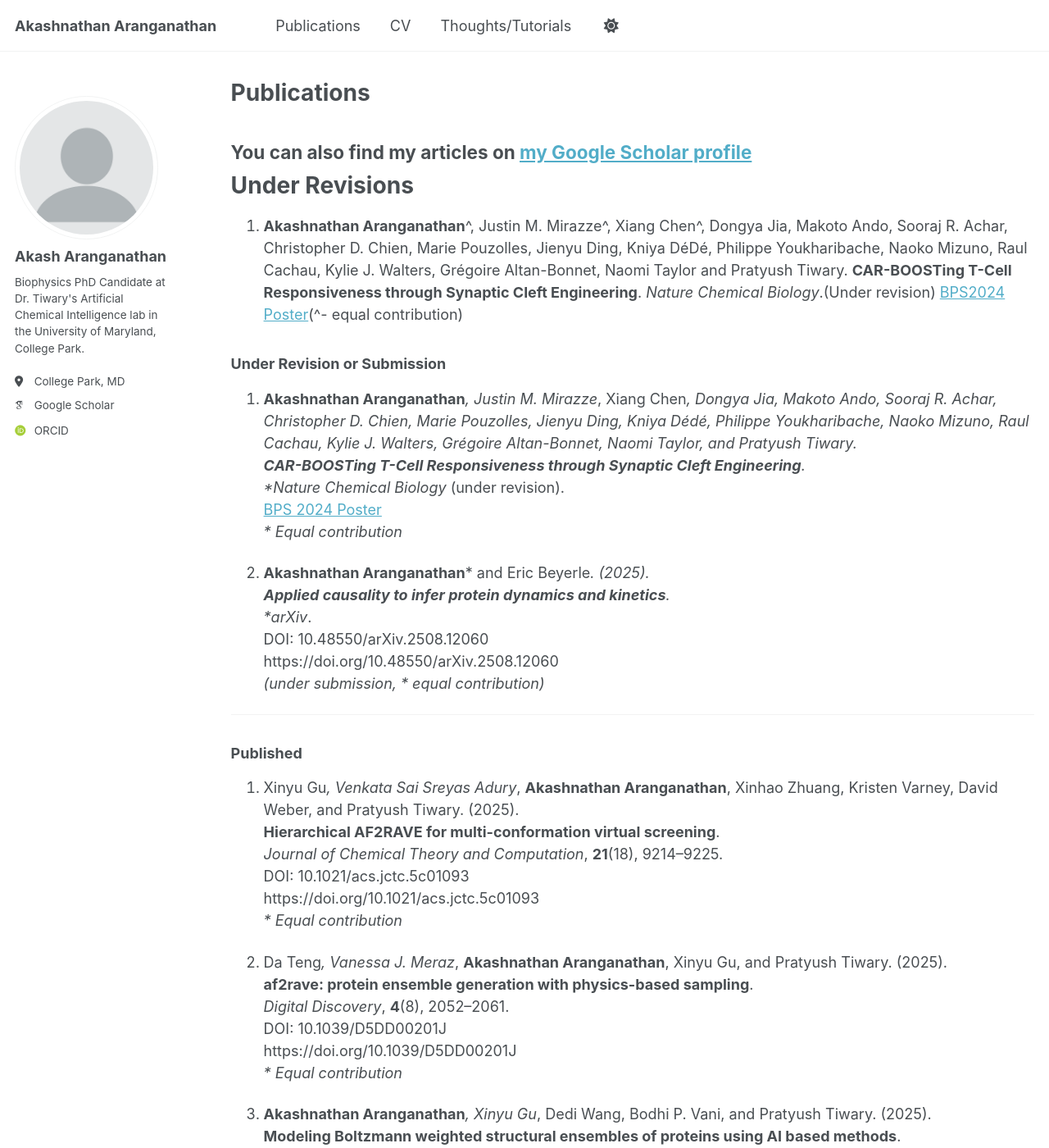
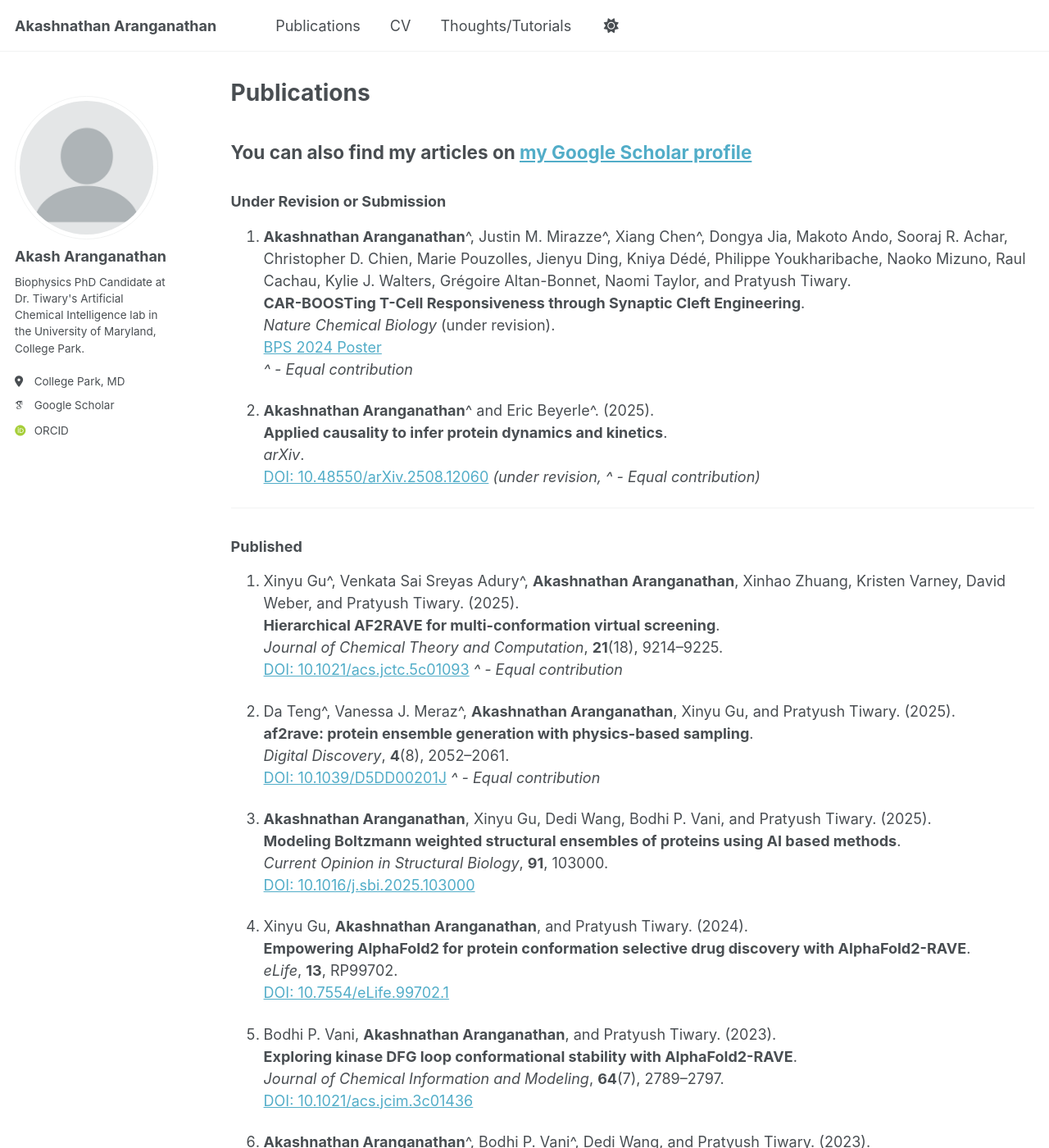
Before and after one commit to Akash-Aranganathan/akash-aranganathan.github.io, a Jekyll site: the page built from _pages/publications.md, in a window 1280 px wide and 1400 px high. Shown: the whole window at 82% size. Built offline with Jekyll 4.4.1, drawn with Linux system fonts in a browser that asks for light colours; some web fonts are replaced; a script that is not in the unit is left out; some of the changed text lies outside the part shown.

Commit message:
Revise author contributions and update DOIs
Updated author contributions and DOI links for publications.

```diff
--- a/_pages/publications.md
+++ b/_pages/publications.md
@@ -7,74 +7,61 @@ author_profile: true
 
 ## You can also find my articles on [my Google Scholar profile](https://scholar.google.com/citations?user=KGIcGQIAAAAJ&hl=en)
 
-# Under Revisions
- 1. **Akashnathan Aranganathan**^, Justin M. Mirazze^, Xiang Chen^, Dongya Jia, Makoto Ando, Sooraj R. Achar, Christopher D. Chien, Marie Pouzolles, Jienyu Ding, Kniya DéDé, Philippe Youkharibache, Naoko Mizuno, Raul Cachau, Kylie J. Walters, Grégoire Altan-Bonnet, Naomi Taylor and Pratyush Tiwary. **CAR-BOOSTing T-Cell Responsiveness through Synaptic Cleft Engineering**. *Nature Chemical Biology*.(Under revision) [BPS2024 Poster](https://doi.org/10.1016/j.bpj.2023.11.3338)(^- equal contribution)
-
 ### Under Revision or Submission
-1. **Akashnathan Aranganathan***, Justin M. Mirazze*, Xiang Chen*, Dongya Jia, Makoto Ando, Sooraj R. Achar, Christopher D. Chien, Marie Pouzolles, Jienyu Ding, Kniya Dédé, Philippe Youkharibache, Naoko Mizuno, Raul Cachau, Kylie J. Walters, Grégoire Altan-Bonnet, Naomi Taylor, and Pratyush Tiwary.
+1. **Akashnathan Aranganathan**^, Justin M. Mirazze^, Xiang Chen^, Dongya Jia, Makoto Ando, Sooraj R. Achar, Christopher D. Chien, Marie Pouzolles, Jienyu Ding, Kniya Dédé, Philippe Youkharibache, Naoko Mizuno, Raul Cachau, Kylie J. Walters, Grégoire Altan-Bonnet, Naomi Taylor, and Pratyush Tiwary.
    **CAR-BOOSTing T-Cell Responsiveness through Synaptic Cleft Engineering**.
    *Nature Chemical Biology* (under revision).
    [BPS 2024 Poster](https://doi.org/10.1016/j.bpj.2023.11.3338)
-   *\* Equal contribution*
+   *^ - Equal contribution*
 
-2. **Akashnathan Aranganathan*** and Eric Beyerle*. (2025).
+2. **Akashnathan Aranganathan**^ and Eric Beyerle^. (2025).
    **Applied causality to infer protein dynamics and kinetics**.
    *arXiv*.
-   DOI: 10.48550/arXiv.2508.12060
-   https://doi.org/10.48550/arXiv.2508.12060
-   *(under submission, \* equal contribution)*
+   [DOI: 10.48550/arXiv.2508.12060](https://doi.org/10.48550/arXiv.2508.12060)
+   *(under revision, ^ - Equal contribution)*
 
 ---
 
 ### Published
-1. Xinyu Gu*, Venkata Sai Sreyas Adury*, **Akashnathan Aranganathan**, Xinhao Zhuang, Kristen Varney, David Weber, and Pratyush Tiwary. (2025).
+1. Xinyu Gu^, Venkata Sai Sreyas Adury^, **Akashnathan Aranganathan**, Xinhao Zhuang, Kristen Varney, David Weber, and Pratyush Tiwary. (2025).
    **Hierarchical AF2RAVE for multi-conformation virtual screening**.
    *Journal of Chemical Theory and Computation*, **21**(18), 9214–9225.
-   DOI: 10.1021/acs.jctc.5c01093
-   https://doi.org/10.1021/acs.jctc.5c01093
-   *\* Equal contribution*
+   [DOI: 10.1021/acs.jctc.5c01093](https://doi.org/10.1021/acs.jctc.5c01093)
+   *^ - Equal contribution*
 
-2. Da Teng*, Vanessa J. Meraz*, **Akashnathan Aranganathan**, Xinyu Gu, and Pratyush Tiwary. (2025).
+2. Da Teng^, Vanessa J. Meraz^, **Akashnathan Aranganathan**, Xinyu Gu, and Pratyush Tiwary. (2025).
    **af2rave: protein ensemble generation with physics-based sampling**.
    *Digital Discovery*, **4**(8), 2052–2061.
-   DOI: 10.1039/D5DD00201J
-   https://doi.org/10.1039/D5DD00201J
-   *\* Equal contribution*
+   [DOI: 10.1039/D5DD00201J](https://doi.org/10.1039/D5DD00201J)
+   *^ - Equal contribution*
 
-3. **Akashnathan Aranganathan***, Xinyu Gu*, Dedi Wang, Bodhi P. Vani, and Pratyush Tiwary. (2025).
+3. **Akashnathan Aranganathan**, Xinyu Gu, Dedi Wang, Bodhi P. Vani, and Pratyush Tiwary. (2025).
    **Modeling Boltzmann weighted structural ensembles of proteins using AI based methods**.
    *Current Opinion in Structural Biology*, **91**, 103000.
-   DOI: 10.1016/j.sbi.2025.103000
-   https://doi.org/10.1016/j.sbi.2025.103000
-   *\* Equal contribution*
+   [DOI: 10.1016/j.sbi.2025.103000](https://doi.org/10.1016/j.sbi.2025.103000)
 
 4. Xinyu Gu, **Akashnathan Aranganathan**, and Pratyush Tiwary. (2024).
    **Empowering AlphaFold2 for protein conformation selective drug discovery with AlphaFold2-RAVE**.
    *eLife*, **13**, RP99702.
-   DOI: 10.7554/eLife.99702.1
-   https://doi.org/10.7554/eLife.99702.1
+   [DOI: 10.7554/eLife.99702.1](https://doi.org/10.7554/eLife.99702.1)
 
 5. Bodhi P. Vani, **Akashnathan Aranganathan**, and Pratyush Tiwary. (2023).
    **Exploring kinase DFG loop conformational stability with AlphaFold2-RAVE**.
    *Journal of Chemical Information and Modeling*, **64**(7), 2789–2797.
-   DOI: 10.1021/acs.jcim.3c01436
-   https://doi.org/10.1021/acs.jcim.3c01436
+   [DOI: 10.1021/acs.jcim.3c01436](https://doi.org/10.1021/acs.jcim.3c01436)
 
-6. **Akashnathan Aranganathan***, Bodhi P. Vani*, Dedi Wang, and Pratyush Tiwary. (2023).
+6. **Akashnathan Aranganathan**^, Bodhi P. Vani^, Dedi Wang, and Pratyush Tiwary. (2023).
    **AlphaFold2-RAVE: From Sequence to Boltzmann Ranking**.
    *Journal of Chemical Theory and Computation*, **19**(14), 4351–4354.
-   DOI: 10.1021/acs.jctc.3c00290
-   https://doi.org/10.1021/acs.jctc.3c00290
-   *\* Equal contribution*
+   [DOI: 10.1021/acs.jctc.3c00290](https://doi.org/10.1021/acs.jctc.3c00290)
+   *^ - Equal contribution*
 
-7. Athi N. Naganathan, Rahul Dani, Soundhararajan Gopi, **Akashnathan Aranganathan**, and Abhishek Narayan. (2021).
+8. Athi N. Naganathan, Rahul Dani, Soundhararajan Gopi, **Akashnathan Aranganathan**, and Abhishek Narayan. (2021).
    **Folding Intermediates, Heterogeneous Native Ensembles and Protein Function**.
    *Journal of Molecular Biology*, **433**, 167325.
-   DOI: 10.1016/j.jmb.2021.167325
-   https://doi.org/10.1016/j.jmb.2021.167325
+   [DOI: 10.1016/j.jmb.2021.167325](https://doi.org/10.1016/j.jmb.2021.167325)
 
-8. Soundhararajan Gopi, **Akashnathan Aranganathan**, and Athi N. Naganathan. (2019).
+9. Soundhararajan Gopi, **Akashnathan Aranganathan**, and Athi N. Naganathan. (2019).
    **Thermodynamics and folding landscapes of large proteins from a statistical mechanical model**.
    *Current Research in Structural Biology*, **1**, 6–12.
-   DOI: 10.1016/j.crstbi.2019.10.002
-   https://doi.org/10.1016/j.crstbi.2019.10.002
+   [DOI: 10.1016/j.crstbi.2019.10.002](https://doi.org/10.1016/j.crstbi.2019.10.002)
```
